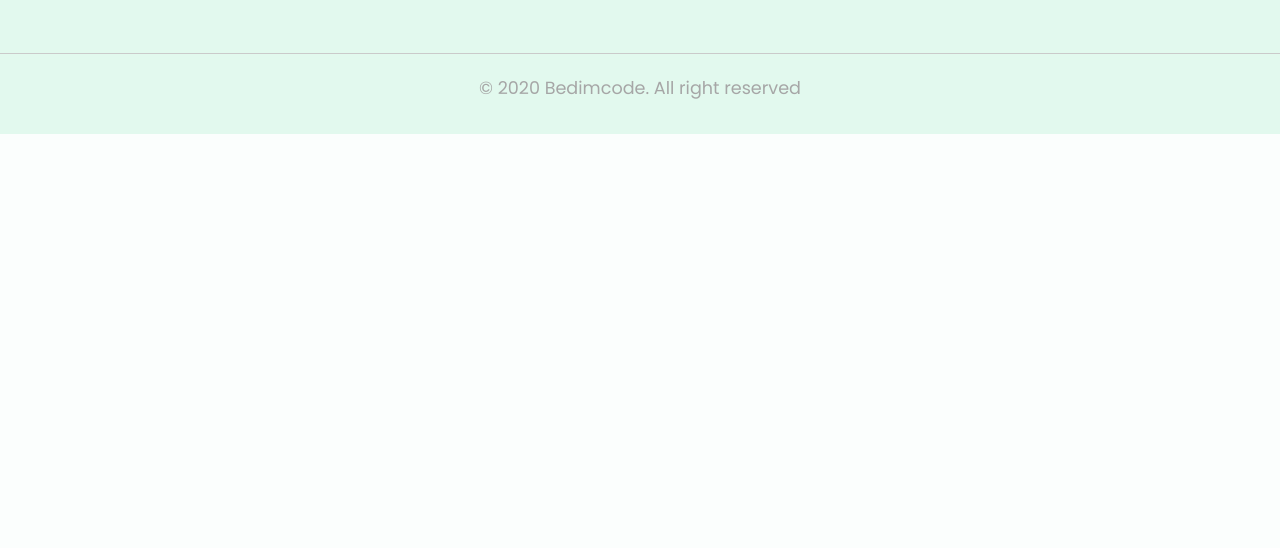
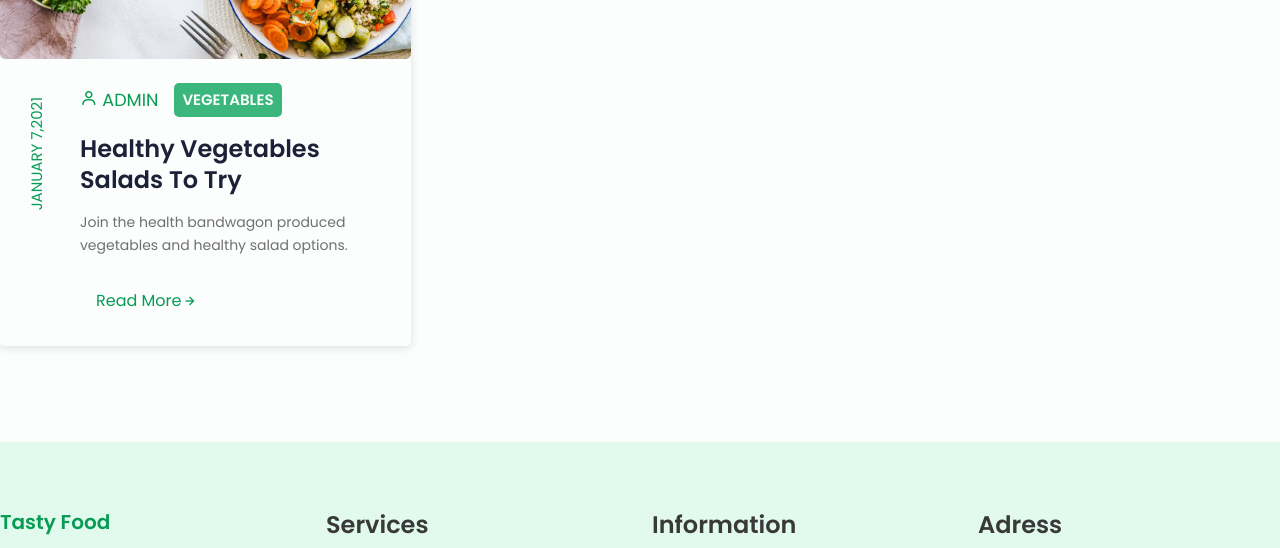
Before and after one commit to tuanbui0509/Restaurant-web-animation-FE, a plain HTML site: page index.html in a window 1280 px wide. Shown: the part 5575-6123 px from the top of the page. Before the commit the page ends 5709 px from the top, so only its background shows below. Drawn offline with nearby package versions, Linux system fonts and the light colour scheme.

Commit message:
completed blog topic section

```diff
--- a/assets/css/home/home.css
+++ b/assets/css/home/home.css
@@ -421,12 +421,15 @@
     margin: 1rem;
     padding: 1rem;
 }
-.testimonial__item-text{
+
+.testimonial__item-text {
     font-size: 15px;
 }
-.testimonial__item-icon{
+
+.testimonial__item-icon {
     font-size: 3rem;
 }
+
 .testimonial__item-head, .testimonial__item-info {
     display: flex;
     align-items: center;
@@ -460,8 +463,92 @@
     border-radius: 5px;
 }
 
+/* ========= BLOG POSTS ==========*/
+.trending-topic{
+    padding: 6rem 0;
+}
+.trending-topic__list{
+    margin-top: 4rem;
+}
+.trending-topic__item {
+    box-shadow: rgba(99, 99, 99, 0.2) 0px 2px 8px 0px;
+    border-radius: 5px;
+    cursor: pointer;
+}
 
+.trending-topic__img {}
 
+.trending-topic__content {
+    position: relative;
+    padding: 1rem;
+    display: flex;
+}
+
+.trending-topic__left {
+    transform: rotate(180deg);
+    display: block;
+    font-size: 15px;
+    color: var(--first-color);
+    writing-mode: vertical-rl;
+    top: 25px;
+    position: absolute;
+    left: 20px;
+    padding: 5px;
+    text-transform: uppercase;
+}
+
+.trending-topic__date {
+
+}
+
+.trending-topic__right {
+    margin-left: 4rem;
+}
+
+.trending-topic__head {
+    display: flex;
+    align-items: center;
+    margin-bottom: 1rem;
+}
+
+.trending-topic__poster {
+    color: var(--first-color);
+    margin-right: 1rem;
+}
+
+.trending-topic__category {
+    padding: .3rem 0.5rem;
+}
+
+.trending-topic__title {
+    font-size: var(--h2-font-size);
+    color: var(--title-color-primary);
+    line-height: 1.3;
+}
+
+.trending-topic__desc {
+    font-size: 14px;
+    margin: 1rem 0;
+}
+
+.trending-topic__btn {
+    color: var(--first-color);
+    font-size: 16px;
+    display: flex;
+    align-items: center;
+    outline: none;
+    background: none;
+    border: none;
+    padding: 1rem;
+    border-radius: 5px;
+    max-width: 140px;
+}
+.trending-topic__btn:hover{
+    cursor: pointer;
+    background: var(--first-color);
+    color: var(--white-color);
+    transition: all 0.5s ease-in-out;
+}
 /*========== MEDIA QUERIES ==========*/
 
 @media screen and (max-width: 576px) {
--- a/index.html
+++ b/index.html
@@ -934,7 +934,21 @@
                 <div class="row trending-topic__list">
                     <div class="col col-l-4 col-md-6 col-xs-12">
                         <div class="trending-topic__item">
-
+                            <img src="./assets/images/home/main-blog1.png" alt="" class="trending-topic__img img-responsive">
+                            <div class="trending-topic__content">
+                                <div class="trending-topic__left">
+                                    <span class="trending-topic__date">JANUARY 7,2021</span>
+                                </div>
+                                <div class="trending-topic__right">
+                                    <div class="trending-topic__head">
+                                        <a href="#" class="trending-topic__poster"><i class='bx bx-user' ></i> ADMIN</a>
+                                        <a href="" class="btn-second trending-topic__category">VEGETABLES</a>
+                                    </div>
+                                    <h4 class="trending-topic__title">Healthy Vegetables Salads To Try</h4>
+                                    <p class="trending-topic__desc">Join the health bandwagon produced vegetables and healthy salad options.</p>
+                                    <a href="#"class="trending-topic__btn">Read More <i class="bx bx-right-arrow-alt"></i></a>
+                                </div>
+                            </div>
                         </div>
                     </div>
                 </div>
```
Also changed, not shown: assets/images/home/main-blog1.png (added), assets/images/home/main-blog2.png (added), assets/images/home/main-blog3.png (added), assets/images/home/main-blog5.png (added), assets/images/home/main-blog6.png (added), 1 other file.
